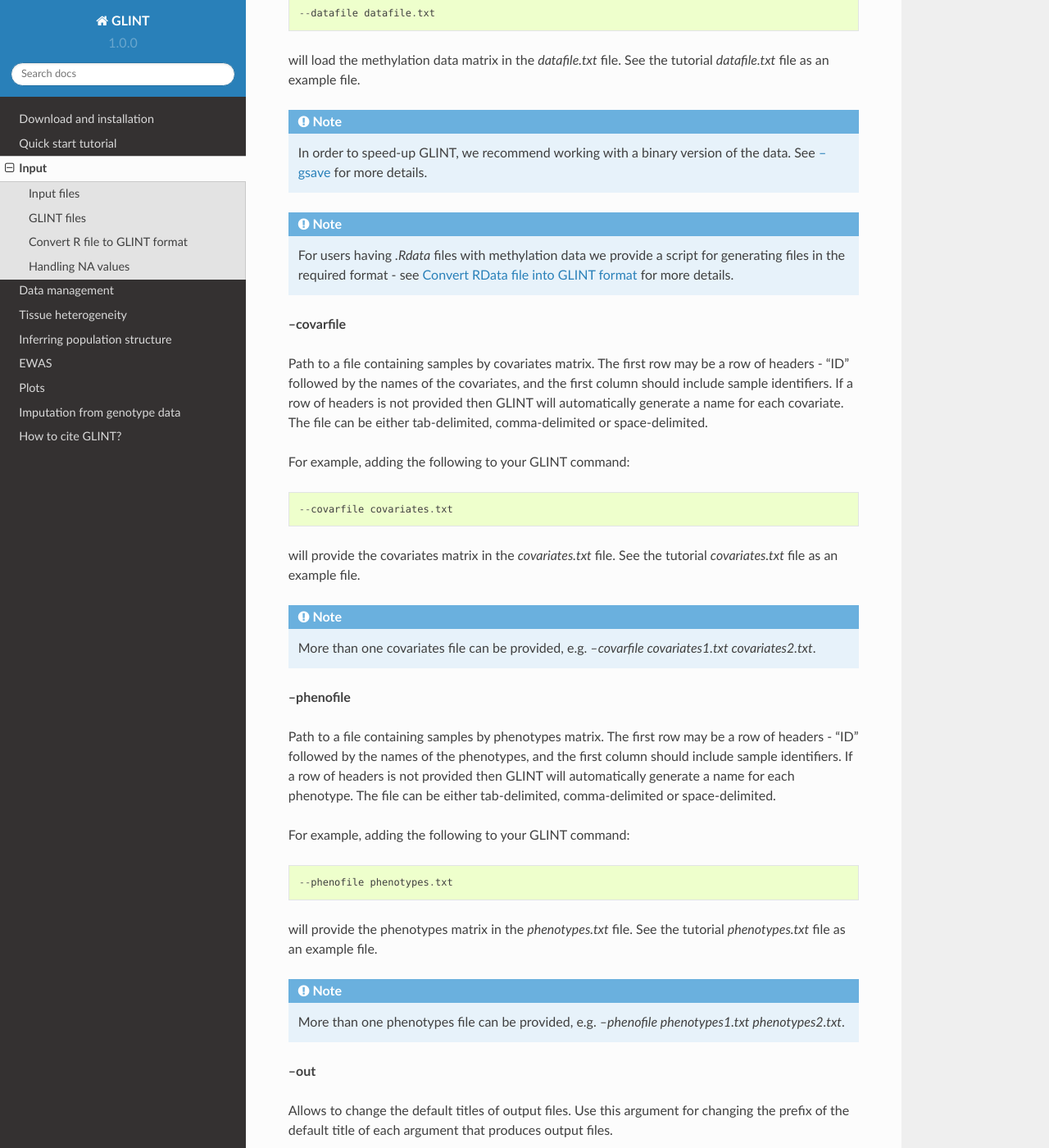
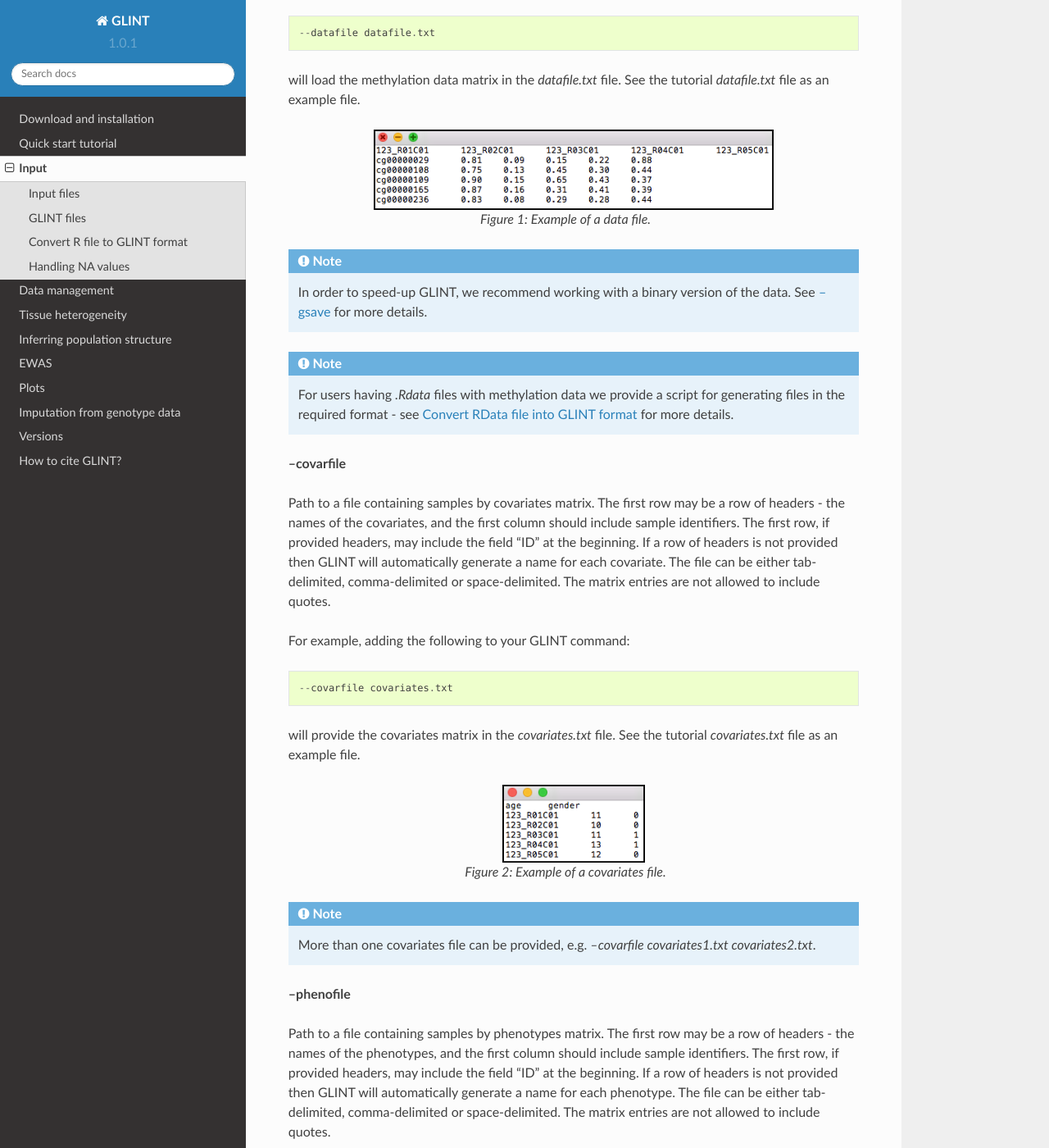
Before and after one commit to cozygene/glint, a Sphinx documentation site: the page built from docs/source/input.rst, in a window 1280 px wide and 1400 px high, scrolled down 879 px. Shown: the whole window at 82% size. Built offline with Sphinx 7.4.7 and the Read the Docs theme 2.0.0, drawn with Linux system fonts in a browser that asks for light colours; some of the changed text lies outside the part shown.

Commit message:
Updated docs

```diff
--- a/docs/source/conf.py
+++ b/docs/source/conf.py
@@ -64,10 +64,10 @@ author = u'Elior Rahmani'
 #
 # The short X.Y version.
 #version = u'0.0.1'
-version = u'1.0.0'
+version = u'1.0.1'
 # The full version, including alpha/beta/rc tags.
 #release = u'0.0.1'
-release = u'1.0.0'
+release = u'1.0.1'
 
 # The language for content autogenerated by Sphinx. Refer to documentation
 # for a list of supported languages.
--- /dev/null
+++ b/docs/source/figs/files_for_screenshots/covarfile_example.txt
@@ -0,0 +1,6 @@
+age	gender
+123_R01C01	11	0
+123_R02C01	10	0
+123_R03C01	11	1
+123_R04C01	13	1
+123_R05C01	12	0
--- /dev/null
+++ b/docs/source/figs/files_for_screenshots/datafile_example.txt
@@ -0,0 +1,6 @@
+123_R01C01	123_R02C01	123_R03C01	123_R04C01	123_R05C01
+cg00000029	0.81	0.09	0.15	0.22	0.88
+cg00000108	0.75	0.13	0.45	0.30	0.44
+cg00000109	0.90	0.15	0.65	0.43	0.37
+cg00000165	0.87	0.16	0.31	0.41	0.39
+cg00000236	0.83	0.08	0.29	0.28	0.44
--- /dev/null
+++ b/docs/source/figs/files_for_screenshots/phenofile_example.txt
@@ -0,0 +1,6 @@
+pheno1	pheno2
+123_R01C01	0.44	0.34
+123_R02C01	0.60	0.32
+123_R03C01	0.32	0.51
+123_R04C01	0.09	0.41
+123_R05C01	0.55	0.45
--- a/docs/source/imputation.rst
+++ b/docs/source/imputation.rst
@@ -13,6 +13,7 @@ The imputation is based on the EPISTRUCTURE paper by Rahmani et al. [1]_. As des
 
 .. note:: The linear models for imputation were fitted based on European individuals.
 
+.. note:: A/T and C/G SNPs are not used for the imputation, in order to avoid strand misspecification due to different genotyping platforms.
 
 .. _--impute:
 
@@ -30,7 +31,7 @@ will generate GLINT files with imputed methylation data for a group of methylati
 
 .. note:: --impute will automatically generate GLINT files with the imputed methylation levels, therefore there is no need to add the --gsave argument.
 
-.. note:: Polymorphic CpGs according to Chen et al. [2]_ are not imputed.
+.. note:: Polymorphic CpGs according to Chen et al. [2]_ are not imputed. In addition, methylation levels are imputed only for CpGs for which at least one of their predicting SNPs exists in the provided genotype data.
 
 .. note:: Use `--out`_ in order to change the default output name.
 
--- a/docs/source/input.rst
+++ b/docs/source/input.rst
@@ -4,9 +4,9 @@
 Input
 =====
 
-The following section describes arguments that allow to provide data files for GLINT, and the `--gsave`_ argument that allows to save and work with a binary version of the data (`GLINT files`_) for gaining computation speed-up.
+GLINT accepts as input array methylation data that were generated using the Illumina arrays (27K, 450K and EPIC). The following section describes the arguments that allow to provide data files for GLINT, and the `--gsave`_ argument that allows to save and work with a binary version of the data (`GLINT files`_) for gaining speed-up in computation.
 
-.. note:: GLINT does not work on raw data, but rather assumes data are given after raw data preprocessing.
+.. note:: GLINT assumes that input data are given after raw data preprocessing (i.e. after normalization).
 
 .. note:: GLINT currently does not allow NA values in the data. For users having NA values in their data files see `handling NA values`_.
 
@@ -18,7 +18,7 @@ The following section describes arguments that allow to provide data files for G
 Input files
 ^^^^^^^^^^^
 
-The `tutorial files`_ can be used as example files.
+We recommend using the `tutorial files`_ as an example for the required file formats.
 
 .. _tutorial files: blank
 
@@ -27,13 +27,19 @@ The `tutorial files`_ can be used as example files.
 
 **--datafile:**
 
-Path to a file containing sites by samples matrix of methylation levels. The first row should include "ID" followed by sample identifiers and the first column should include CpG identifiers. The file can be either tab-delimited, comma-delimited or space-delimited.
+Path to a file containing sites by samples matrix of methylation levels. The first row should include sample identifiers and the first column should include CpG identifiers. The first row may include the field "ID" at the beginning. The file can be either tab-delimited, comma-delimited or space-delimited. The matrix entries are not allowed to include quotes.
 
 For example, adding the following to your GLINT command::
 
 	--datafile datafile.txt
 
 will load the methylation data matrix in the *datafile.txt* file. See the tutorial *datafile.txt* file as an example file.
+
+.. figure:: figs/datafile_screenshot.png
+    :width: 70%
+    :align: center
+
+    Figure 1: Example of a data file.
 
 .. note:: In order to speed-up GLINT, we recommend working with a binary version of the data. See `--gsave`_ for more details.
 
@@ -44,13 +50,19 @@ will load the methylation data matrix in the *datafile.txt* file. See the tutori
 
 **--covarfile**
 
-Path to a file containing samples by covariates matrix. The first row may be a row of headers - "ID" followed by the names of the covariates, and the first column should include sample identifiers. If a row of headers is not provided then GLINT will automatically generate a name for each covariate. The file can be either tab-delimited, comma-delimited or space-delimited.
+Path to a file containing samples by covariates matrix. The first row may be a row of headers - the names of the covariates, and the first column should include sample identifiers. The first row, if provided headers, may include the field "ID" at the beginning. If a row of headers is not provided then GLINT will automatically generate a name for each covariate. The file can be either tab-delimited, comma-delimited or space-delimited. The matrix entries are not allowed to include quotes.
 
 For example, adding the following to your GLINT command::
 
 	--covarfile covariates.txt
 
 will provide the covariates matrix in the *covariates.txt* file. See the tutorial *covariates.txt* file as an example file.
+
+.. figure:: figs/covarfile_screenshot.png
+    :width: 25%
+    :align: center
+
+    Figure 2: Example of a covariates file.
 
 .. note:: More than one covariates file can be provided, e.g. *--covarfile covariates1.txt covariates2.txt*.
 
@@ -60,13 +72,19 @@ will provide the covariates matrix in the *covariates.txt* file. See the tutoria
 
 **--phenofile**
 
-Path to a file containing samples by phenotypes matrix. The first row may be a row of headers - "ID" followed by the names of the phenotypes, and the first column should include sample identifiers. If a row of headers is not provided then GLINT will automatically generate a name for each phenotype. The file can be either tab-delimited, comma-delimited or space-delimited.
+Path to a file containing samples by phenotypes matrix. The first row may be a row of headers - the names of the phenotypes, and the first column should include sample identifiers. The first row, if provided headers, may include the field "ID" at the beginning. If a row of headers is not provided then GLINT will automatically generate a name for each phenotype. The file can be either tab-delimited, comma-delimited or space-delimited. The matrix entries are not allowed to include quotes.
 
 For example, adding the following to your GLINT command::
 
 	--phenofile phenotypes.txt
 
 will provide the phenotypes matrix in the *phenotypes.txt* file. See the tutorial *phenotypes.txt* file as an example file.
+
+.. figure:: figs/phenofile_screenshot.png
+    :width: 25%
+    :align: center
+
+    Figure 3: Example of a phenotypes file.
 
 .. note:: More than one phenotypes file can be provided, e.g. *--phenofile phenotypes1.txt phenotypes2.txt*.
 
--- a/docs/source/tissueheterogeneity.rst
+++ b/docs/source/tissueheterogeneity.rst
@@ -71,13 +71,13 @@ will compute the ReFACTor components while accounting for the covariates c1, c2
 
 **--stdth**
 
-Excludes sites with standard deviation lower than a specified value. This argument results in a speed-up of ReFACTor while ignoring sites with low variability that are less likely to contain cell composition information. The default value is 0.01.
+Excludes sites with standard deviation lower than a specified value. This argument results in a speed-up of ReFACTor while ignoring sites with low variability that are less likely to contain cell composition information. The default value is 0.02.
 
 For example::
 
-	python glint.py --datafile datafile.glint --refactor --k 6 --stdth 0.02
+	python glint.py --datafile datafile.glint --refactor --k 6 --stdth 0.01
 
-will remove all sites with standard deviation lower than 0.02 before computing the ReFACTor components.
+will remove all sites with standard deviation lower than 0.01 before computing the ReFACTor components.
 
 
 .. _--t:
```
Also changed, not shown: docs/source/index.rst (+6 -2 lines), docs/source/versions.rst (added, +30 -0 lines), docs/source/figs/covarfile_screenshot.png (added), docs/source/figs/datafile_screenshot.png (added), docs/source/figs/phenofile_screenshot.png (added), 2 other files.
